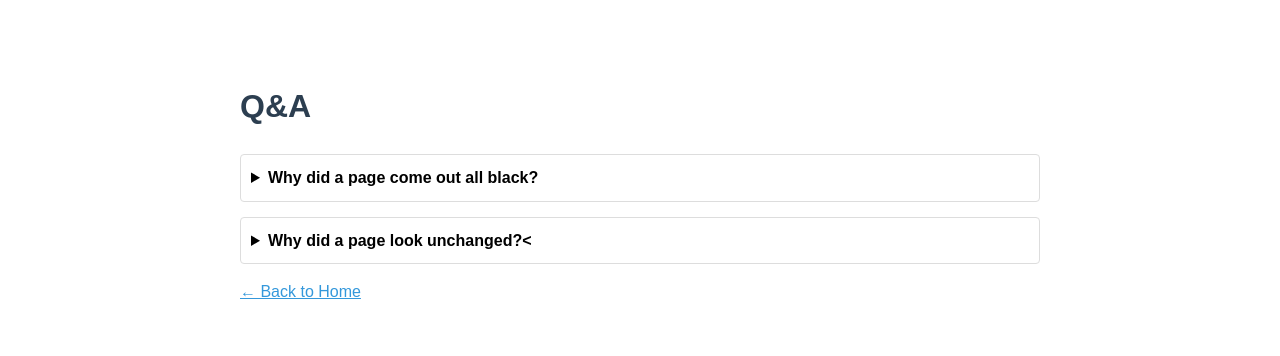
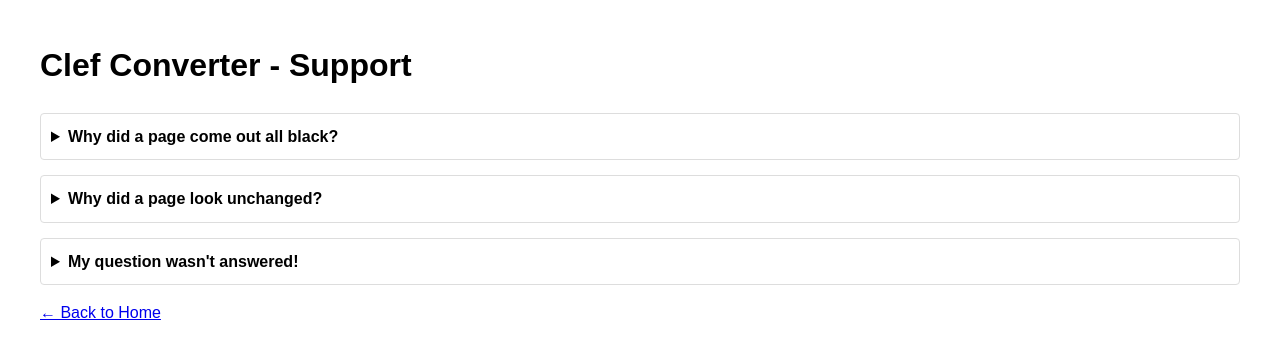
Before and after one commit to DJVonrhein/DJVonrhein.github.io, a plain HTML site: page support.html in a window 1280 px wide. Drawn offline with Linux system fonts and the light colour scheme.

Commit message:
Update support.html

```diff
--- a/support.html
+++ b/support.html
@@ -5,7 +5,7 @@
 <html lang="en">
 <head>
   <meta charset="UTF-8">
-  <title>Q&A Page</title>
+  <title>Support</title>
   <style>
     body {
       font-family: Arial, sans-serif;
@@ -30,21 +30,8 @@
 
 
 
-
-
-<head>
-  <title>Support</title>
-  <meta name="viewport" content="width=device-width, initial-scale=1">
-  <style>
-    body { font-family: Arial, sans-serif; max-width: 800px; margin: 40px auto; padding: 20px; }
-    h1 { color: #2c3e50; }
-    a { color: #3498db; }
-  </style>
-</head>
-
-
 <body>
-<h1>Q&A</h1>
+<h1>Clef Converter - Support</h1>
 
 <details>
   <summary>Why did a page come out all black?</summary>
@@ -52,10 +39,14 @@
 </details>
 
 <details>
-  <summary>Why did a page look unchanged?<</summary>
+  <summary>Why did a page look unchanged?</summary>
   <p>This is because the algorithm failed to locate the clefs that you didn't specify for. Most likely a treble clef that was skinnier than the templates I prepared the algorithm for will go undetected! (Certtainly happends with bass clefs as well, espcially small inline clefs) I am working on it :)</p>
 </details>
 
+<details>
+  <summary>My question wasn't answered!</summary>
+  <p>I wanna hear it! Please leave any feedback at <a href="https://github.com/DJVonrhein/DJVonrhein.github.io/issues"> where I will be notified and can respond!</p>
+</details>
 
 </body>
 
```
